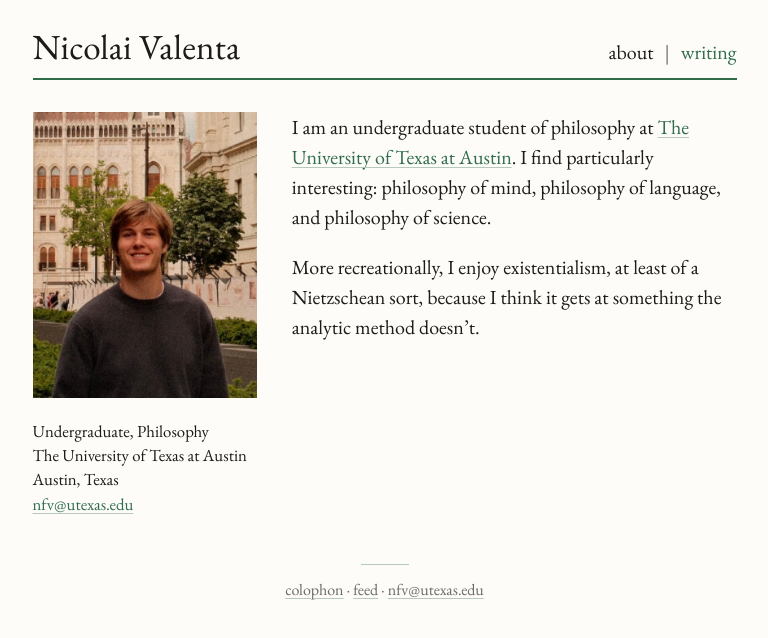
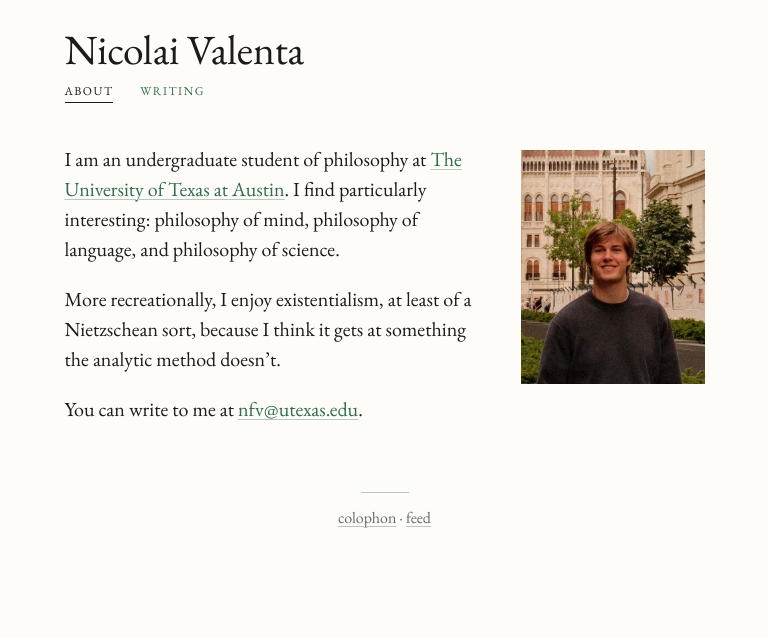
Before and after one commit to nicolaifvalenta/nicolaifvalenta.github.io, an Eleventy site: page src/index.njk in a window 1280 px wide. Shown: the whole page, without its empty margins (248-1016 px from the left). Built offline with nearby package versions, Linux system fonts and the light colour scheme; Eleventy itself is replaced by a stand-in of ours; files that its build step writes are made by us from their sources; what katex, markdown-it-texmath would draw is missing.

Commit message:
Rework masthead and home layout
Co-Authored-By: Claude Sonnet 5.5 <noreply@anthropic.com>

```diff
--- a/src/_includes/base.njk
+++ b/src/_includes/base.njk
@@ -17,7 +17,7 @@
     <header class="masthead">
       <h1 class="name"><a href="/">{{ site.name }}</a></h1>
       <nav aria-label="Primary">
-        <a href="/"{% if page.url == "/" %} aria-current="page"{% endif %}>about</a><span class="bar" aria-hidden="true">|</span><a href="/writing/"{% if page.url == "/writing/" or tags and "posts" in tags %} aria-current="page"{% endif %}>writing</a>
+        <a href="/"{% if page.url == "/" %} aria-current="page"{% endif %}>about</a><a href="/writing/"{% if page.url == "/writing/" or tags and "posts" in tags %} aria-current="page"{% endif %}>writing</a>
       </nav>
     </header>
     <hr class="rule">
@@ -28,7 +28,7 @@
 
     <footer class="colophon-line">
       <hr class="fleuron" aria-hidden="true">
-      <p><a href="/colophon/">colophon</a> · <a href="/feed.xml">feed</a> · <a href="mailto:{{ site.email }}">{{ site.email }}</a></p>
+      <p><a href="/colophon/">colophon</a> · <a href="/feed.xml">feed</a></p>
     </footer>
   </div>
   <script src="/js/site.js"></script>
--- a/src/css/style.css
+++ b/src/css/style.css
@@ -15,7 +15,7 @@
   --accent-soft: #2f6d4b59;
   --wash: #f1f0ea;
   color-scheme: light;
-  --page: 44rem;
+  --page: 40rem;
   --note-w: 13.5rem;
   --note-gap: 2rem;
 }
@@ -43,16 +43,15 @@ a:hover, a:focus-visible { text-decoration-color: currentColor; }
 .skip { position: absolute; left: -999px; }
 .skip:focus { left: 1rem; top: 1rem; background: var(--paper); padding: .25rem .5rem; z-index: 10; }
 
-/* Masthead: name left, nav right, one rule. */
-.masthead { display: flex; flex-wrap: wrap; justify-content: space-between; align-items: baseline; gap: .5rem 1.5rem; }
-.name { margin: 0; font-weight: 400; font-size: 2.2rem; line-height: 1.1; letter-spacing: .005em; }
+/* Masthead: the name, and a quiet line of links beneath it. */
+.masthead { display: block; margin-bottom: 2.6rem; }
+.name { margin: 0 0 .35rem; font-weight: 400; font-size: 2.6rem; line-height: 1.05; letter-spacing: -.005em; }
 .name a { color: var(--ink); text-decoration: none; }
-nav { font-size: 1.25rem; }
-nav a { text-decoration: none; color: var(--accent); }
-nav a:hover { text-decoration: underline; }
-nav a[aria-current="page"] { color: var(--ink); }
-nav .bar { margin: 0 .55em; color: var(--muted); }
-.rule { border: 0; border-top: 2px solid var(--accent); margin: .7rem 0 2rem; }
+nav { font-size: 1.05rem; font-variant-caps: all-small-caps; letter-spacing: .09em; }
+nav a { text-decoration: none; color: var(--accent); margin-right: 1.6em; padding-bottom: .1em; border-bottom: 1px solid transparent; }
+nav a:hover { border-bottom-color: var(--accent-soft); }
+nav a[aria-current="page"] { color: var(--ink); border-bottom-color: var(--ink); }
+.rule { display: none; }
 
 /* Headings */
 h1, h2, h3 { font-weight: 500; line-height: 1.2; }
@@ -77,10 +76,9 @@ hr.fleuron, .prose hr {
   margin: 2.2rem auto;
 }
 
-/* About */
-.about { display: grid; grid-template-columns: minmax(0, 14rem) minmax(0, 1fr); gap: 0 2.2rem; align-items: start; }
-.portrait { display: block; width: 100%; max-width: 16rem; height: auto; margin: 0 0 1rem; }
-.contact { font-size: 1.05rem; line-height: 1.45; padding-top: .3rem; }
+/* About: the text leads; the photo sits inside it. */
+.about::after { content: ""; display: block; clear: both; }
+.portrait { float: right; width: 11.5rem; max-width: 40%; height: auto; margin: .35rem 0 .8rem 1.8rem; }
 .bio p:first-child { margin-top: 0; }
 .recent { margin-top: 2.4rem; }
 .recent h2 { margin-top: 0; }
@@ -153,9 +151,7 @@ details p { margin: .4rem 0 0 1.1rem; max-width: 34rem; }
 
 @media (max-width: 40rem) {
   body { font-size: 1.15rem; }
-  .name { font-size: 1.8rem; }
-  .about { grid-template-columns: 1fr; }
-  .contact { margin-bottom: 1rem; }
+  .name { font-size: 2.1rem; }
 }
 @media (prefers-reduced-motion: reduce) { .preview { transition: none; } }
 @media print { nav, .colophon-line, .preview { display: none; } body { background: #fff; color: #000; } }
--- a/src/index.njk
+++ b/src/index.njk
@@ -3,16 +3,11 @@ layout: base.njk
 title: About
 ---
 <section class="about">
-  <div class="side">
-    <img class="portrait" src="/img/photo.jpg" alt="Photograph of {{ site.name }}" width="549" height="700">
-  <div class="contact">
-    {{ site.affiliation | safe }}<br>
-    <a href="mailto:{{ site.email }}">{{ site.email }}</a>
-  </div>
-  </div>
+  <img class="portrait" src="/img/photo.jpg" alt="Photograph of {{ site.name }}" width="549" height="700">
   <div class="prose bio">
     <p>I am an undergraduate student of philosophy at <a href="https://liberalarts.utexas.edu/philosophy/">The University of Texas at Austin</a>. I find particularly interesting: philosophy of mind, philosophy of language, and philosophy of science.</p>
     <p>More recreationally, I enjoy existentialism, at least of a Nietzschean sort, because I think it gets at something the analytic method doesn&rsquo;t.</p>
+    <p>You can write to me at <a href="mailto:{{ site.email }}">{{ site.email }}</a>.</p>
   </div>
 </section>
 
```
